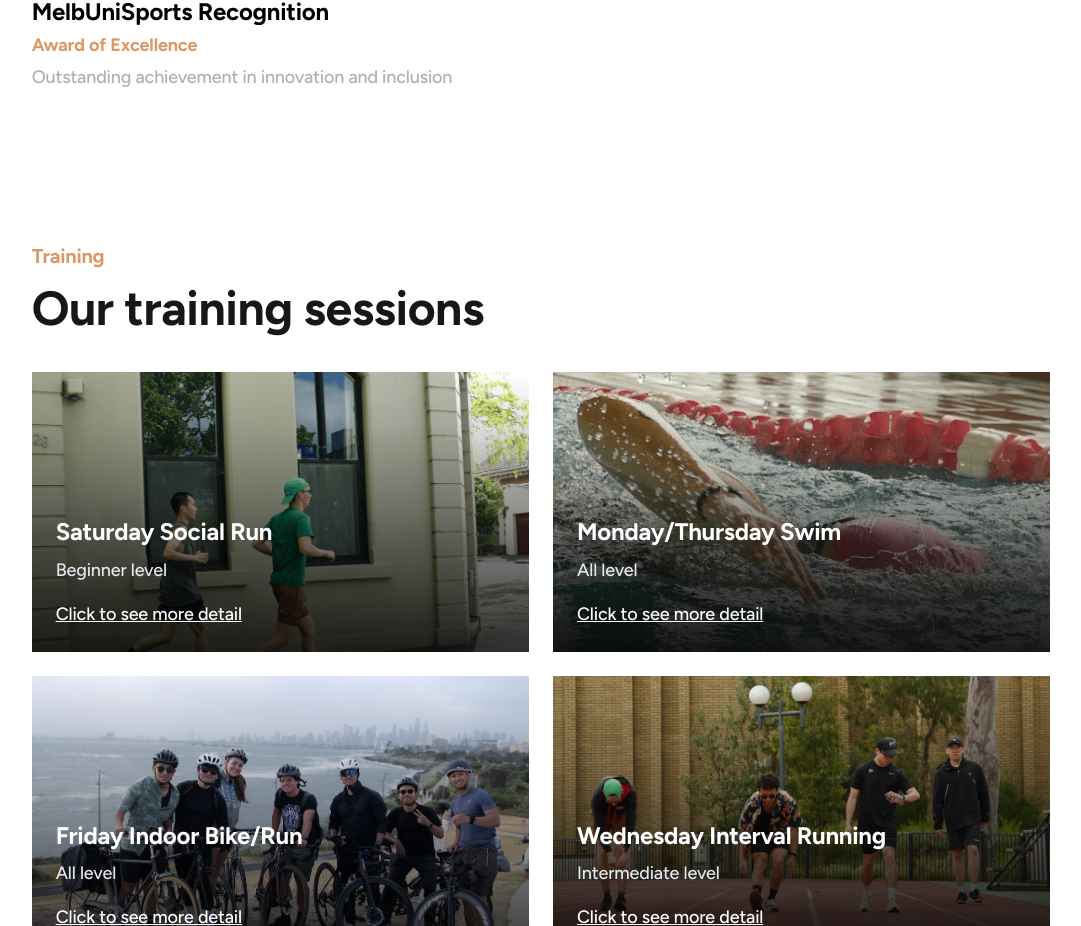
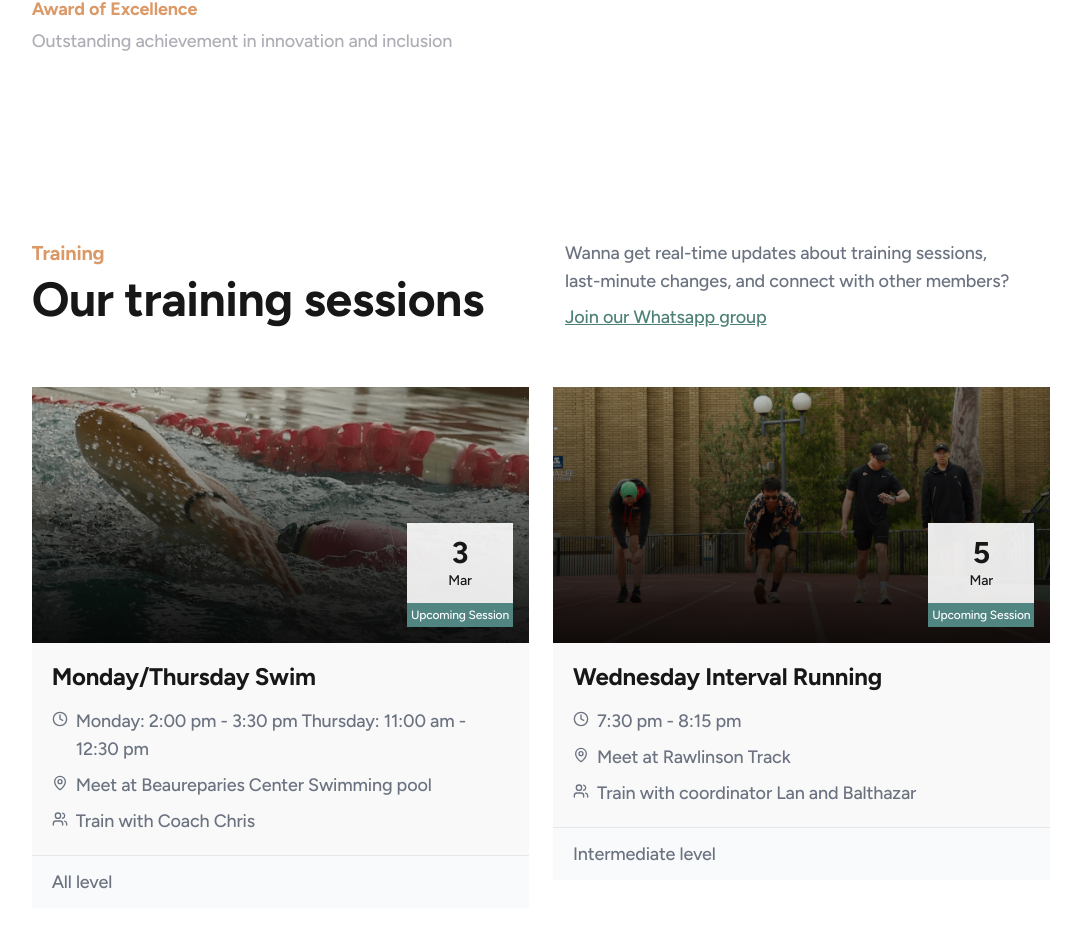
Before and after one commit to pandariayu/mutc-website, a Next.js app: page / in a window 1280 px wide. Shown: the part 1874-2800 px from the top of the page, without its empty margins (99-1180 px from the left). Built offline with nearby package versions, Linux system fonts and the light colour scheme.

Commit message:
Update Training Sessions Cards

```diff
--- a/src/app/globals.css
+++ b/src/app/globals.css
@@ -50,12 +50,12 @@ body {
 
 h1, h2, h3, h4, h5, h6 {
   font-weight: 700 !important;
-  line-height: 130% !important;
 }
 
 h1 {
   font-size: 64px !important;
-  letter-spacing: -0.64px !important;
+  letter-spacing: -0.24px !important;
+  line-height: 110% !important;
 }
 h2 {
   font-size: 44px;
--- a/src/app/layout.tsx
+++ b/src/app/layout.tsx
@@ -5,11 +5,11 @@ import { Figtree } from "next/font/google";
 import Header from "@/components/Header";
 import Footer from "@/components/Footer";
 import AboutUs from "@/components/AboutUs";
-import OurTeam from "@/components/OurTeam"
-import TrainingSessions from "@/components/training-sessions"
+import OurTeam from "@/components/OurTeam";
 import Membership from "@/components/membership";
 import FAQ from "@/components/FAQ";
 import Events from "@/components/Events";
+import TrainingSessionsGrid from "@/components/training-sessions-grid";
 import { siteDetails } from '@/data/siteDetails';
 
 import "./globals.css";
@@ -49,7 +49,8 @@ export default function RootLayout({
         {siteDetails.googleAnalyticsId && <GoogleAnalytics gaId={siteDetails.googleAnalyticsId} />}
         <Header />
         <AboutUs />
-        <TrainingSessions />
+        {/*<TrainingSessions />*/}
+        <TrainingSessionsGrid />
         <Events />
         <Membership />
         <OurTeam />
--- a/src/components/Events.tsx
+++ b/src/components/Events.tsx
@@ -13,10 +13,10 @@ export default function TriathlonEvent() {
                         <br />
                         Mini-Duathlon race
                     </h2>
-                    <div className="text-left lg:text-right flex flex-col justify-center lg:pt-6">
-                        <h2 className="text-4xl lg:text-5xl font-bold">14/4/2025</h2>
-                        <p className="text-gray-400">Rawlinson Track</p>
-                    </div>
+                    {/*<div className="text-left lg:text-right flex flex-col justify-center lg:pt-6">*/}
+                    {/*    <h2 className="text-4xl lg:text-5xl font-bold">14/4/2025</h2>*/}
+                    {/*    <p className="text-gray-400">Rawlinson Track</p>*/}
+                    {/*</div>*/}
                 </div>
             </div>
 
--- a/src/components/OurTeam.tsx
+++ b/src/components/OurTeam.tsx
@@ -26,7 +26,7 @@ export default function TeamSection() {
               <p className="text-primary text-lg mb-2">President</p>
               <h3 className="text-3xl font-semibold mb-4">Sihong Wu</h3>
               <p className="text-lg text-[#AFADB5] leading-relaxed">
-                Leo is an amateur triathlete and, professionally, a Marketer. In 2023, he founded the Melbourne
+                Sihong(Leo) is an amateur triathlete and, professionally, a Marketer. In 2023, he founded the Melbourne
                 University Triathlon Club (MUTC) with friends to create a supportive and professional environment for
                 triathlon training. When he first arrived in Melbourne, he had difficulty finding an affordable and
                 accessible triathlon community for young adults like him. Recognizing this gap,
--- a/src/components/event-card.tsx
+++ b/src/components/event-card.tsx
@@ -70,7 +70,7 @@ export function EventCard({ image, title, level, location, time, time2, weekday,
               <div className="absolute bottom-0 p-4 md:p-6 text-white">
                 <h4 className="font-semibold mb-1 md:mb-2">{title}</h4>
                 <p className="text-gray-200 mb-2 md:mb-4">{level}</p>
-                <button className="text-lg text-white hover:text-gray-200 underline">
+                <button className="text-white hover:text-[#416c68] underline">
                   Click to see more detail
                 </button>
               </div>
@@ -94,16 +94,16 @@ export function EventCard({ image, title, level, location, time, time2, weekday,
                 <div className="flex flex-col justify-center md:block space-y-4 md:space-y-6">
                   <div>
                     <h4 className="text-lg md:text-xl font-semibold mb-1 md:mb-2">Location</h4>
-                    <p className="text-sm md:text-base text-gray-200">{location}</p>
+                    <p className="text-sm max-w-[90%] md:text-base text-gray-200">{location}</p>
                   </div>
                   <div>
                     <h4 className="text-lg md:text-xl font-semibold mb-1 md:mb-2">Time</h4>
-                    <p className="text-sm md:text-base text-gray-200">{time}</p>
-                    <p className="text-sm md:text-base text-gray-200">{time2}</p>
+                    <p className="text-sm max-w-[90%] md:text-base text-gray-200">{time}</p>
+                    <p className="text-sm max-w-[90%] md:text-base text-gray-200">{time2}</p>
                   </div>
                   <div>
                     <h4 className="text-lg md:text-xl font-semibold mb-1 md:mb-2">Content</h4>
-                    <p className="text-sm md:text-base text-gray-200">{content}</p>
+                    <p className="text-sm max-w-[90%] md:text-base text-gray-200">{content}</p>
                   </div>
                 </div>
 
--- a/src/components/membership.tsx
+++ b/src/components/membership.tsx
@@ -19,7 +19,7 @@ export default function Membership() {
                         <div className="space-y-2">
                             <div className="font-bold">
                                 <span className="text-gray-400">Unimelb student price</span>
-                                <p className="text-6xl font-bold">$40</p>
+                                <p className="text-5xl lg:text-6xl font-bold">$40</p>
                             </div>
                         </div>
                         <div className="flex flex-col sm:flex-row gap-2">
--- /dev/null
+++ b/src/components/training-session-card.tsx
@@ -0,0 +1,104 @@
+import {Clock, MapPin, Users } from "lucide-react"
+import Image from "next/image"
+
+interface TrainingSessionProps {
+  image: string
+  title: string
+  level: string
+  location: string
+  time: string
+  time2: string
+  content: string
+  weekday: number | [number, number]
+}
+
+export default function TrainingSessionCard({
+  image, title, level, location, time, time2, weekday, content
+}: TrainingSessionProps) {
+
+  const getNextWeekdayDate = (targetDay: number | [number, number]) => {
+    const today = new Date();
+    const currentDay = today.getDay();
+
+    if (typeof targetDay === 'number') {
+      const diff = (targetDay + 7 - currentDay) % 7;
+      const nextDate = new Date(today);
+      nextDate.setDate(today.getDate() + diff);
+      return nextDate;
+    }
+
+    const [day1, day2] = targetDay;
+    let diff1 = (day1 + 7 - currentDay) % 7;
+    let diff2 = (day2 + 7 - currentDay) % 7;
+
+    if (diff1 === 0 && today.getHours() >= 12) diff1 = 7;
+    if (diff2 === 0 && today.getHours() >= 12) diff2 = 7;
+
+    const nextDate = new Date(today);
+    const closestDiff = diff1 <= diff2 ? diff1 : diff2;
+    nextDate.setDate(today.getDate() + closestDiff);
+
+    return nextDate;
+  };
+
+  const formatDate = (date: Date): string => {
+    const day = date.getDate();
+    const month = date.toLocaleDateString('en-US', { month: 'short' });
+    return `${day} ${month}`;
+  };
+
+  return (
+    <div className="overflow-hidden border-0">
+      <div className="relative h-48 w-full overflow-hidden sm:h-64">
+        <Image
+          src={image || "/placeholder.svg"}
+          alt={`training session`}
+          fill
+          className="object-cover"
+          priority
+        />
+        <div className="absolute inset-0 bg-gradient-to-t from-black/80 to-black/20" />
+
+        <div className="absolute bottom-4 right-4">
+          <div className="bg-white/90 p-3 text-center">
+            <p className="text-3xl font-bold">{formatDate(getNextWeekdayDate(weekday)).split(" ")[0]}</p>
+            <p className="text-sm font-medium">{formatDate(getNextWeekdayDate(weekday)).split(" ")[1]}</p>
+          </div>
+          <div className="bg-primary p-1 text-center text-xs text-white">Upcoming Session</div>
+        </div>
+      </div>
+
+      <div className="bg-[#F9F9F9] grid gap-2 p-5">
+        <div className="space-y-1">
+          <h4 className="mb-1 md:mb-2">{title}</h4>
+        </div>
+
+        <div className="flex items-start gap-2 text-gray-500">
+          <Clock className="mt-1 h-4 w-4 flex-shrink-0" />
+          <span className="whitespace-pre-line">{time + " " + time2}</span>
+        </div>
+
+        <div className="flex items-start gap-2 text-gray-500">
+          <MapPin className="mt-1 h-4 w-4 flex-shrink-0" />
+          <span>Meet at {location}</span>
+        </div>
+
+        <div className="flex items-start gap-2 text-gray-500">
+          <Users className="mt-1 h-4 w-4 flex-shrink-0" />
+          <p>{content}</p>
+        </div>
+      </div>
+
+      <div className="border-t bg-gray-50 px-5 py-3">
+        <div className="flex w-full items-center justify-between">
+          <div className="flex items-center gap-2 text-gray-500">
+            <p>{level}</p>
+          </div>
+          {/*<button className="bg-primary px-4 py-2 text-sm font-medium text-white hover:bg-[#3d665e]">*/}
+          {/*  View details*/}
+          {/*</button>*/}
+        </div>
+      </div>
+    </div>
+  )
+}
--- /dev/null
+++ b/src/components/training-sessions-grid.tsx
@@ -0,0 +1,74 @@
+"use client";
+import TrainingSessionCard from "./training-session-card"
+
+export default function TrainingSessionsGrid() {
+  const sessions = [
+    {
+      image: "/images/Swim.png",
+      title: "Monday/Thursday Swim",
+      level: "All level",
+      location: "Beaureparies Center Swimming pool",
+      time: "Monday: 2:00 pm - 3:30 pm",
+      time2: "Thursday: 11:00 am - 12:30 pm",
+      content: "Train with Coach Chris",
+      weekday: [1,4] as [number, number],
+    },
+    {
+      image: "/images/IntRun.png",
+      title: "Wednesday Interval Running",
+      level: "Intermediate level",
+      location: "Rawlinson Track",
+      time: "7:30 pm - 8:15 pm ",
+      time2: "",
+      content: "Train with coordinator Lan and Balthazar",
+      weekday: 3,
+    },
+    {
+      image: "/images/Bike&Run.jpg",
+      title: "Friday Indoor Bike&Run",
+      level: "All level",
+      location: "Rawlinson Track",
+      time: "3:00 pm - 4:00 pm ",
+      time2: "",
+      content: "Bike then Run, Two Running paces (5:15 min/km & 6:00 min/km)",
+      weekday: 5,
+    },
+    {
+      image:
+          "/images/SocialRun.png",
+      title: "Saturday Social Run",
+      level: "Beginner level",
+      location: "Rawlinson Track",
+      time: "9:00 - 9:45 am",
+      time2: "",
+      content: "Parkville Easy Social Run at you pace, free coffee will be provided",
+      weekday: 6,
+    },
+  ]
+
+  return (
+    <section className="container mx-auto px-6 lg:px-[calc(8.333333333333334%+1.5rem)] py-16">
+
+      <div className="py-8 flex flex-col lg:flex-row lg:items-start lg:justify-between">
+        <div>
+          <h5 className="mb-2 text-secondary">Training</h5>
+          <h2 className="text-4xl md:text-4xl lg:text-5xl font-semibold mb-8 max-w-2xl">
+            Our training sessions
+          </h2>
+        </div>
+        <div className="lg:max-w-[50%] lg:px-6">
+          <p className="text-gray-500 flex flex-col justify-center">Wanna get real-time updates about training sessions, last-minute changes, and connect with other members?</p>
+          <button className="mt-2 text-[#4d8076] hover:text-[#416c68] underline"
+                  onClick={() => {
+                    window.open('https://chat.whatsapp.com/FSzyNQHKYKb09zT3CLqz01', '_blank');
+                  }}>Join our Whatsapp group</button>
+        </div>
+      </div>
+      <div className="grid gap-6 sm:grid-cols-2 lg:grid-cols-2">
+        {sessions.map((session, index) => (
+            <TrainingSessionCard key={index} {...session} />
+        ))}
+      </div>
+    </section>
+  )
+}
--- a/src/components/training-sessions.tsx
+++ b/src/components/training-sessions.tsx
@@ -3,17 +3,6 @@ import { EventCard } from "./event-card"
 
 export default function TrainingSessions() {
   const events = [
-    {
-      image:
-        "/images/SocialRun.png",
-      title: "Saturday Social Run",
-      level: "Beginner level",
-      location: "Rawlinson Track",
-      time: "Saturday: 9:00 - 9:45 am",
-      time2: "",
-      content: "Parkville Easy Social Run at you pace, free coffee will be provided",
-      weekday: 6,
-    },
     {
       image: "/images/Swim.png",
       title: "Monday/Thursday Swim",
@@ -43,43 +32,48 @@ export default function TrainingSessions() {
       time2: "",
       content: "Bike with music then Run, Two Running pace (5:15 min/km & 6:00 min/km)",
       weekday: 5,
-    }
+    },
+    {
+      image:
+          "/images/SocialRun.png",
+      title: "Saturday Social Run",
+      level: "Beginner level",
+      location: "Rawlinson Track",
+      time: "Saturday: 9:00 - 9:45 am",
+      time2: "",
+      content: "Parkville Easy Social Run at you pace, free coffee will be provided",
+      weekday: 6,
+    },
   ]
+
+
 
   return (
       <div className="min-h-screen bg-white">
-      {/* Main Content */}
         <section id="training" className="container mx-auto px-6 lg:px-[calc(8.333333333333334%+1.5rem)] py-16">
           <h5 className="mb-2 text-secondary">Training</h5>
           <h2 className="text-4xl md:text-4xl lg:text-5xl font-semibold mb-8 max-w-2xl">
             Our training sessions
           </h2>
 
-        <div className="grid grid-cols-1 lg:grid-cols-2 gap-6">
-          {/* Left Column - Social Run */}
-          {/* Right Column - Other Sessions */}
-          <div className="space-y-6">
-            {/* Swim Sessions Card */}
-            <div className="aspect-[16/9]">
+          <div className="grid grid-cols-1 lg:grid-cols-2 gap-6 lg:gap-8">
+            {/* Left Column */}
+            <div className="grid grid-cols-1 gap-6 lg:gap-8">
+              <div className="aspect-[16/9] w-full">
                 <EventCard {...events[0]} />
               </div>
-
-            {/* Interval Running Card */}
-            <div className="aspect-[16/9]">
-              <EventCard {...events[3]} />
+              <div className="aspect-[16/9] w-full">
+                <EventCard {...events[1]} />
               </div>
             </div>
 
-          {/* Right Column - Other Sessions */}
-          <div className="space-y-6">
-            {/* Swim Sessions Card */}
-            <div className="aspect-[16/9]">
-              <EventCard {...events[1]} />
+            {/* Right Column */}
+            <div className="grid grid-cols-1 gap-6 lg:gap-8">
+              <div className="aspect-[16/9] w-full">
+                <EventCard {...events[2]} />
               </div>
-
-            {/* Interval Running Card */}
-            <div className="aspect-[16/9]">
-              <EventCard {...events[2]} />
+              <div className="aspect-[16/9] w-full">
+                <EventCard {...events[3]} />
               </div>
             </div>
           </div>
```
Also changed, not shown: src/components/Header.tsx (+4 -4 lines). Lines whose indentation alone changed are shown as unchanged.
